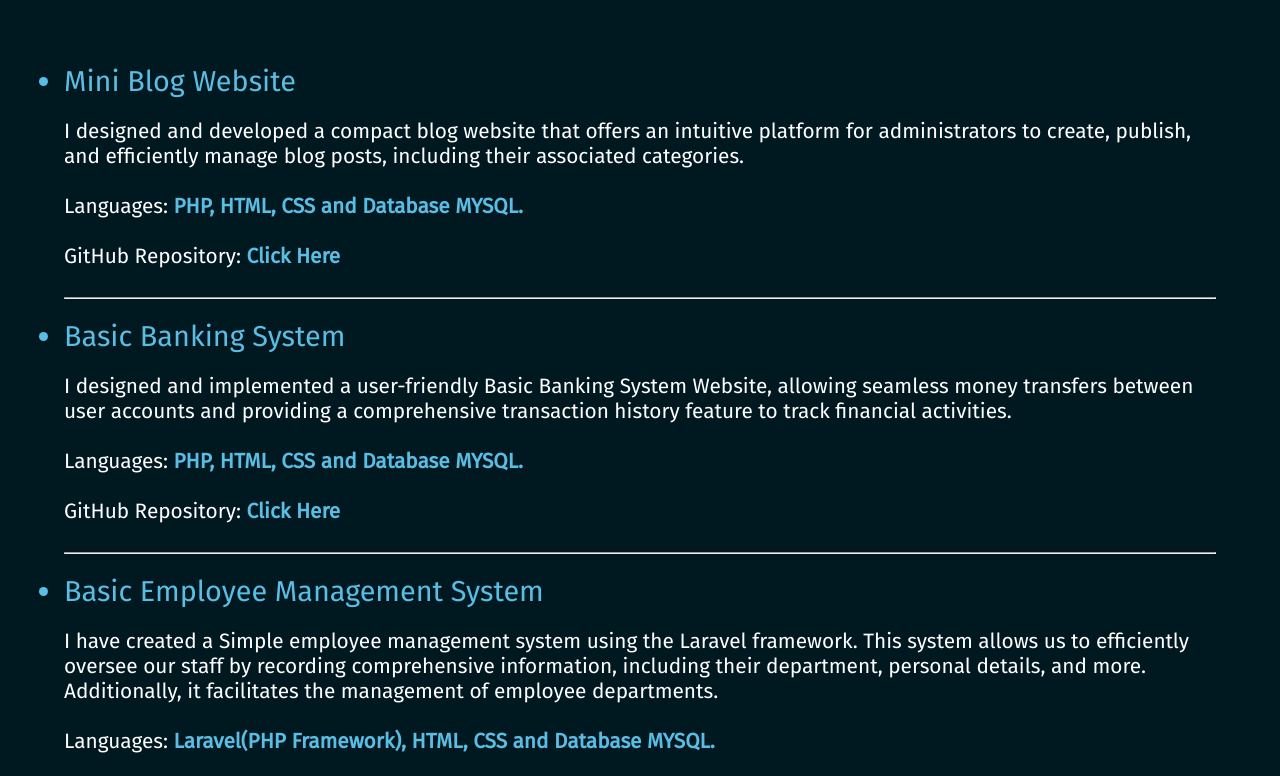
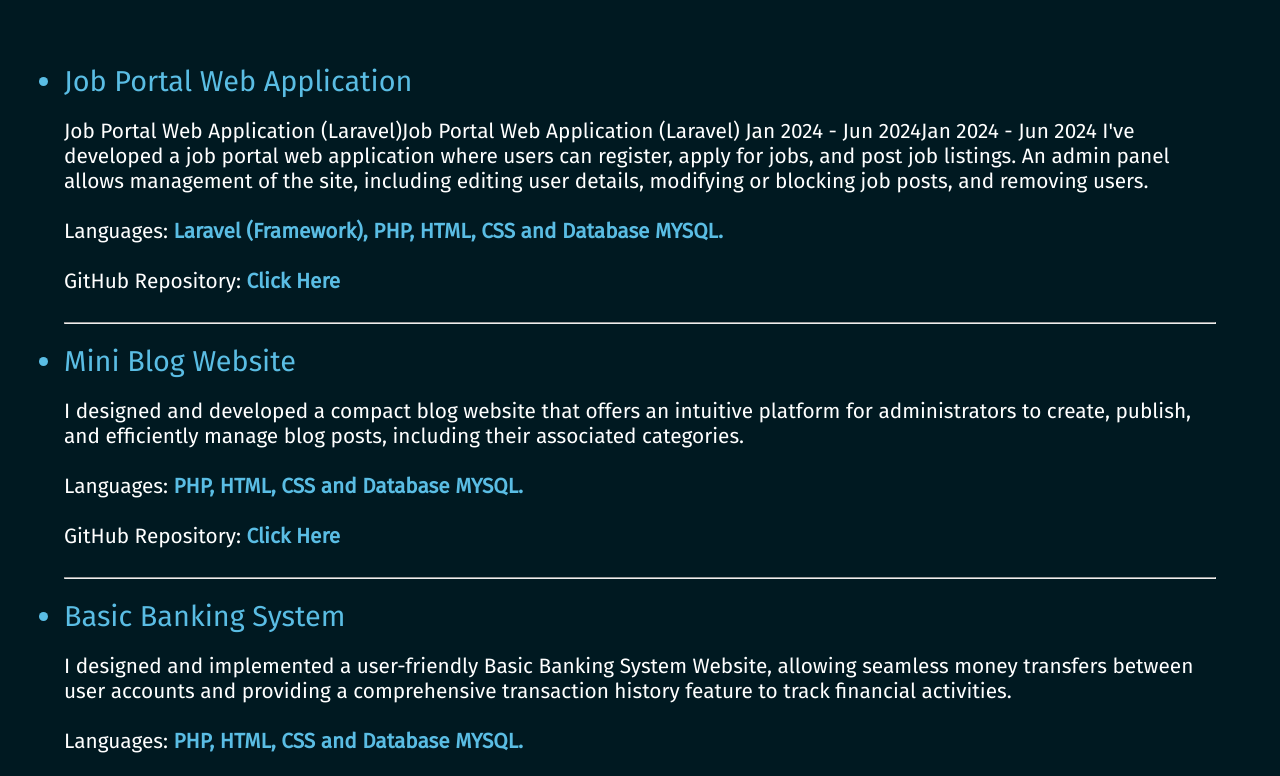
Before and after one commit to Ayush-Gupta5/Portfolio, a plain HTML site: page project.html in a window 1280 px wide. Shown: the part 234-1010 px from the top of the page. Drawn offline with Linux system fonts and the light colour scheme.

Commit message:
Update project.html

```diff
--- a/project.html
+++ b/project.html
@@ -120,7 +120,7 @@
                 <ul>
                     <li><a href="index.html">Home</a></li>
                     <li><a href="AboutMe.html">About Me</a></li>
-                    <li><a href="project.html">Projets</a></li>
+                    <li><a href="project.html">Projects</a></li>
                     <li><a href="contact.html">Contact Me</a></li>
                     <li><a onclick="downloadPDF()" class="Download">Download Resume</a></li>
                 </ul>
@@ -132,6 +132,21 @@
             <div class="leftSection">
                 <div class="heading">My Projects</div>
                 <div class="contain">
+		     <ul>
+                        <li class="topic">Job Portal Web Application</li>
+                        <p>
+
+Job Portal Web Application (Laravel)Job Portal Web Application (Laravel)
+Jan 2024 - Jun 2024Jan 2024 - Jun 2024
+I've developed a job portal web application where users can register, apply for jobs, and post job listings. An admin panel allows management of the site, including editing user details, modifying or blocking job posts, and removing users.<br><br>
+                            Languages: <b> Laravel (Framework), PHP, HTML, CSS and Database MYSQL.</b><br><br>
+                            GitHub Repository: <b><a
+                                    href="https://github.com/Ayush-Gupta5/Job-Portal-Laravel" target="_blank">Click
+                                    Here</a></b>
+                        </p>
+                    </ul>
+                    <br>
+                    <hr>
                     <ul>
                         <li class="topic">Mini Blog Website</li>
                         <p>
```
